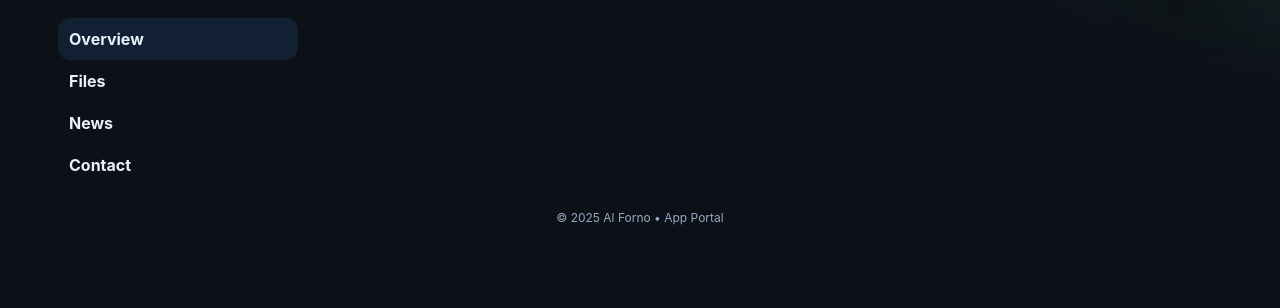
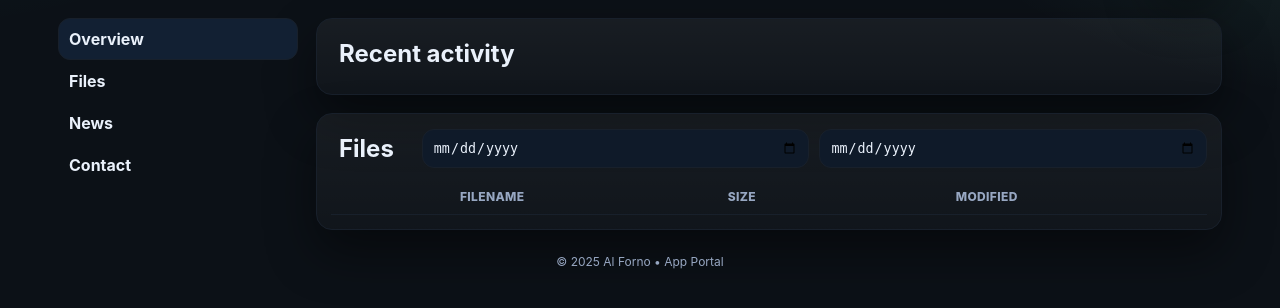
Before and after one commit to ali200616/suppy-automation, a Flask app: page / in a window 1280 px wide. Shown: the part 71-379 px from the top of the page. Run offline with Flask 3, Linux system fonts and the light colour scheme; lists and menus that the app fills with data are empty.

Commit message:
troubleshoot #11

```diff
--- a/templates/home.html
+++ b/templates/home.html
@@ -158,7 +158,65 @@
           {% endif %}
         {% endwith %}
 
-        {% block content %}{% endblock %}
+        {% block content %}
+
+<!-- Activity / Overview -->
+<div class="card" style="margin-bottom:18px">
+  <h2 style="margin:6px 8px 12px 8px">Recent activity</h2>
+  <div class="log">
+    {# initial render from server 'lines'; JS will auto-refresh every 20s #}
+    {% for line in lines %}
+      {% set is_bad = ('[FAILED]' in line) or ('[ERROR]' in line) %}
+      <div class="row {{ 'bad' if is_bad else 'ok' }}">
+        <div class="dot {{ 'bad' if is_bad else 'ok' }}"></div>
+        <div class="mono">
+          <span class="abs">{{ line }}</span>
+          <span class="rel muted"></span>
+        </div>
+      </div>
+    {% endfor %}
+  </div>
+</div>
+
+<!-- Files (same table the JS keeps updated) -->
+<div class="card">
+  <div style="display:flex;align-items:center;gap:10px;margin-bottom:10px">
+    <h2 style="margin:6px 8px 6px 8px">Files</h2>
+    <div class="spacer"></div>
+    <label class="sr-only" for="date-start">From</label>
+    <input id="date-start" type="date" oninput="applyDateFilter()" />
+    <label class="sr-only" for="date-end">To</label>
+    <input id="date-end" type="date" oninput="applyDateFilter()" />
+  </div>
+
+  <table>
+    <thead>
+      <tr>
+        <th>Filename</th>
+        <th>Size</th>
+        <th>Modified</th>
+        <th></th>
+      </tr>
+    </thead>
+    <tbody id="files-tbody">
+      {# initial render from server 'csvs'; JS will overwrite/refresh #}
+      {% for f in csvs %}
+      <tr data-date="{{ f.mtime[:10] }}">
+        <td class="mono td-filename" title="{{ f.name }}">{{ f.name }}</td>
+        <td>{{ f.size_kb }} KB</td>
+        <td class="mtime" data-abs="{{ f.mtime }}">
+          <span class="abs">{{ f.mtime }}</span> <span class="rel muted"></span>
+        </td>
+        <td>
+          <a class="btn btn-primary" href="{{ url_for('download', filename=f.name) }}">Download</a>
+        </td>
+      </tr>
+      {% endfor %}
+    </tbody>
+  </table>
+</div>
+
+{% endblock %}
       </section>
     </main>
 
```
Also changed, not shown: .github/workflows/hourly.yml.
